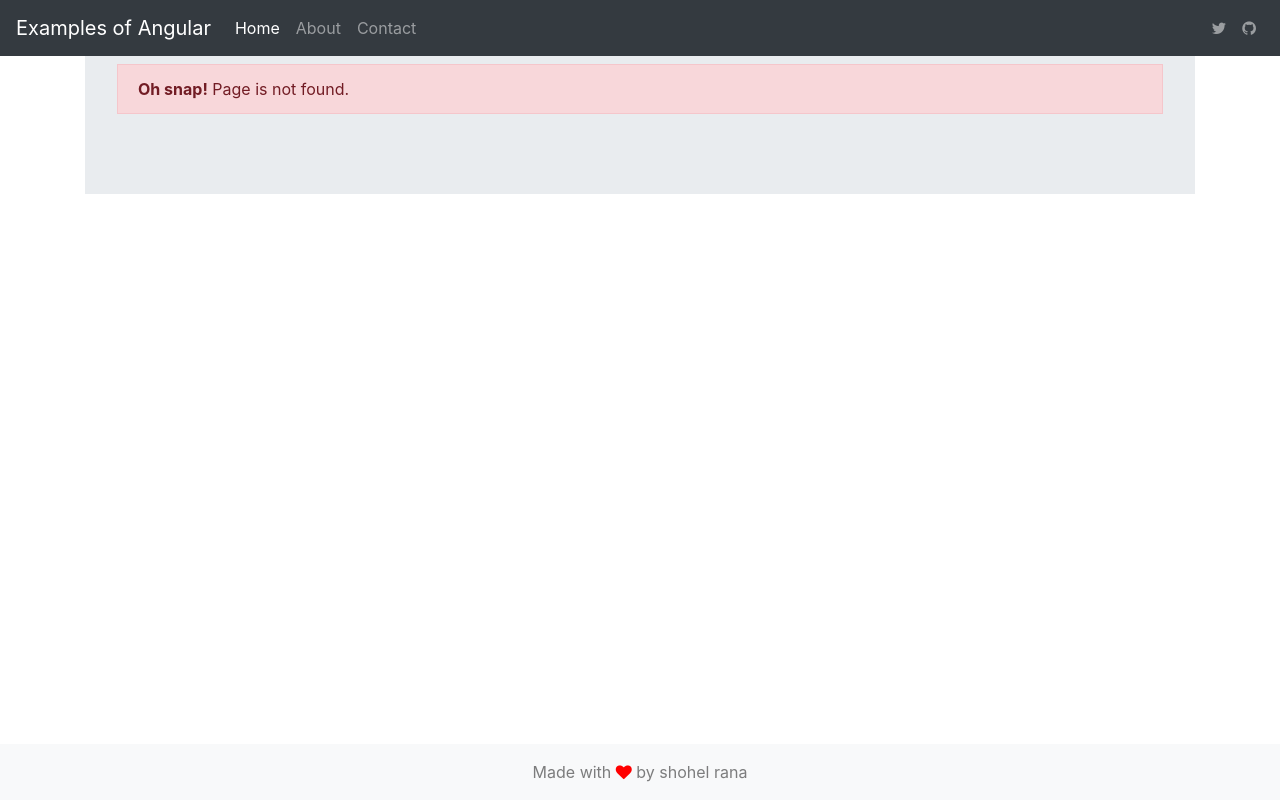
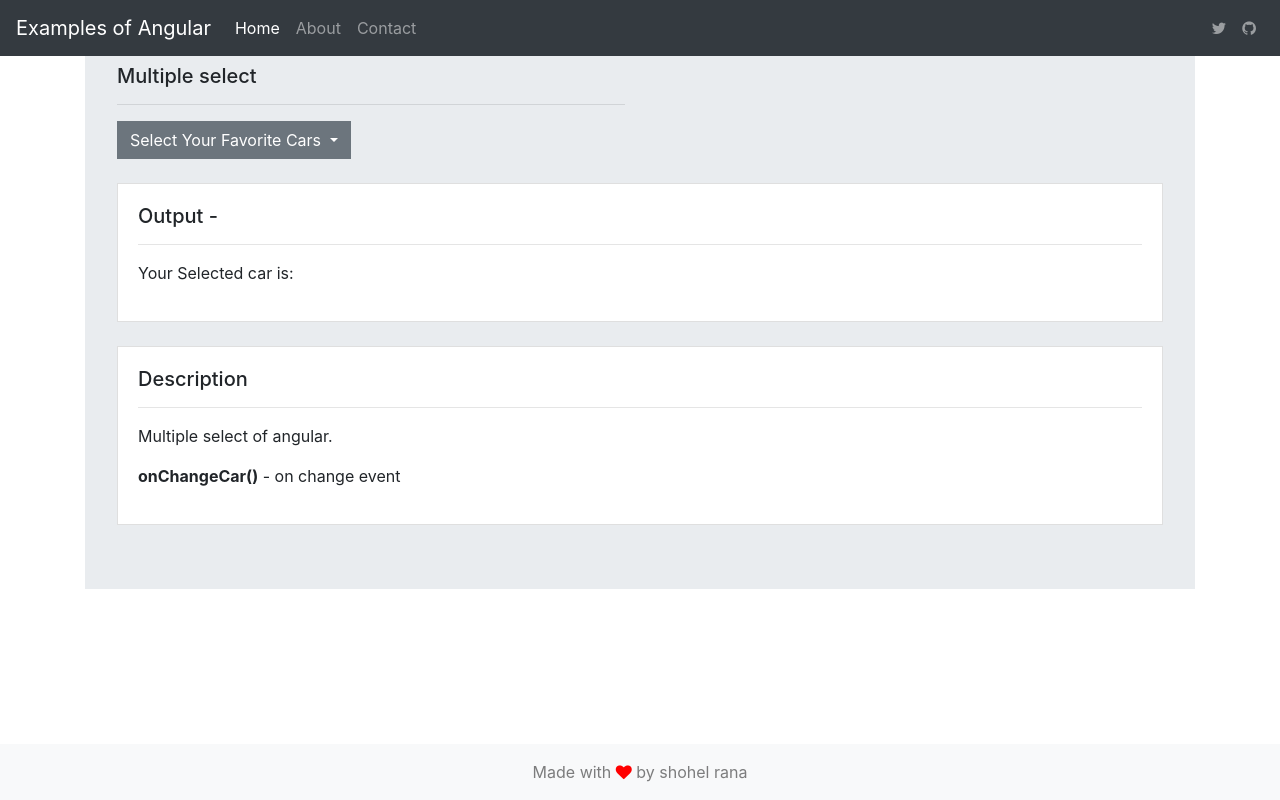
Before and after one commit to mdshohelrana/angular-examples, an Angular app: page /dropdown/multiple-select in a window 1280 px wide. Before the commit this address had no page. Built offline with nearby package versions, Linux system fonts and the light colour scheme.

Commit message:
added multiselect ddl

```diff
--- a/src/app/app-routing.module.ts
+++ b/src/app/app-routing.module.ts
@@ -4,12 +4,14 @@ import { HomeComponent } from './home/home.component';
 import { PageNotFoundComponent } from './page-not-found/page-not-found.component';
 import { SimpleSelectComponent } from './dropdown/simple-select/simple-select.component';
 import { PrerequisiteComponent } from './prerequisite/prerequisite.component';
+import { MultipleSelectComponent } from './dropdown/multiple-select/multiple-select.component';
 
 const routes: Routes = [
   { path: '', redirectTo: '/home', pathMatch: 'full' },
   { path: 'home', component: HomeComponent },
   { path: 'prerequisite', component: PrerequisiteComponent },
   { path: 'dropdown/simple-select', component: SimpleSelectComponent },
+  { path: 'dropdown/multiple-select', component: MultipleSelectComponent },
   { path: 'form', loadChildren: './form-validation/form-validation.module#FormValidationModule' },
   { path: '**', component: PageNotFoundComponent },
 ];
--- a/src/app/app.module.ts
+++ b/src/app/app.module.ts
@@ -11,6 +11,7 @@ import { PageNotFoundComponent } from './page-not-found/page-not-found.component
 import { SimpleSelectComponent } from './dropdown/simple-select/simple-select.component';
 import { FormsModule } from '@angular/forms';
 import { PrerequisiteComponent } from './prerequisite/prerequisite.component';
+import { MultipleSelectComponent } from './dropdown/multiple-select/multiple-select.component';
 
 @NgModule({
   declarations: [
@@ -20,7 +21,8 @@ import { PrerequisiteComponent } from './prerequisite/prerequisite.component';
     HomeComponent,
     PageNotFoundComponent,
     SimpleSelectComponent,
-    PrerequisiteComponent
+    PrerequisiteComponent,
+    MultipleSelectComponent
   ],
   imports: [
     BrowserModule,
--- /dev/null
+++ b/src/app/dropdown/multiple-select/multiple-select.component.html
@@ -0,0 +1,61 @@
+<div class="row">
+  <div class="col-md-6">
+      <h5>Multiple select</h5>
+      <hr/>
+    <form class="mb-4">
+      <fieldset>
+        <!-- <legend>SignUp</legend> -->
+        <div class="dropdown" [class.show]='showDropdown'>
+          <button (click)='showDropdown = !showDropdown' class="btn btn-secondary dropdown-toggle" type="button" id="dropdownMenuButton" data-toggle="dropdown" aria-haspopup="true" aria-expanded="false">
+           Select Your Favorite Cars
+          </button>
+          <div class="dropdown-menu" [class.show]='showDropdown' aria-labelledby="dropdownMenuButton">
+            <div *ngFor='let car of cars' class="custom-control custom-checkbox mb-1 ml-2 pr-3">
+              <input
+              ngModel
+              name="carcheckbox"
+              ngModel
+              #carcheckbox="ngModel"
+              (change)="onChangeCar($event.target.value)"
+              type="checkbox"
+              class="custom-control-input"
+              id="{{ car.id }}"
+              value="{{ car.id }}"
+              required>
+              <label class="custom-control-label" for="{{ car.id }}">{{ car.brand }}</label>
+            </div>
+          </div>
+        </div>
+      </fieldset>
+    </form>
+  </div>
+</div>
+<div class="row">
+  <div class="col-12">
+      <div class="card">
+        <div class="card-body">
+          <h5>Output - </h5>
+          <hr>
+          <p>Your Selected car is:</p>
+          <div class="multiple-select-result">
+              <span *ngFor="let car of cars" class="select-item">
+                <strong *ngIf="car.selected" >{{car.brand}} ,</strong>
+              </span>
+          </div>
+        </div>
+      </div>
+  </div>
+</div>
+<br/>
+<div class="row">
+    <div class="col-12">
+      <div class="card">
+        <div class="card-body">
+          <h5>Description</h5>
+          <hr>
+          <p>Multiple select of angular.</p>
+          <p><strong>onChangeCar()</strong> - on change event</p>
+        </div>
+      </div>
+    </div>
+  </div>
--- /dev/null
+++ b/src/app/dropdown/multiple-select/multiple-select.component.ts
@@ -0,0 +1,45 @@
+import { Component, OnInit } from '@angular/core';
+
+@Component({
+  selector: 'app-multiple-select',
+  templateUrl: './multiple-select.component.html',
+  styleUrls: ['./multiple-select.component.css']
+})
+export class MultipleSelectComponent implements OnInit {
+  showDropdown:false;
+  cars = [
+    {
+      id:0,
+      brand:"BMW",
+      selected:false
+    },
+    {
+      id:1,
+      brand:"Honda",
+      selected:false
+    },
+    {
+      id:2,
+      brand:"Toyota",
+      selected:false
+    },
+    {
+      id:3,
+      brand:"Lamborghini",
+      selected:false
+    },
+  ]
+
+  constructor() { }
+
+  ngOnInit() {
+  }
+  selectObject;
+  // on change
+  onChangeCar(car){
+    this.selectObject = this.cars.find(x => x.id == car);
+    this.selectObject.selected = !this.selectObject.selected;
+  }
+
+
+}
--- a/src/app/dropdown/simple-select/simple-select.component.html
+++ b/src/app/dropdown/simple-select/simple-select.component.html
@@ -32,10 +32,15 @@
   <div class="col-12">
       <div class="card">
         <div class="card-body">
-          <h5>Output - {{ selectedCar }}
+          <h5>Output
           </h5>
           <hr>
-          <p></p>
+          <p *ngIf="selectedCar">Output of <strong>onChangeSingleCar() </strong> is {{ selectedCar }}</p>
+          <p *ngIf="isFocus">Output of <strong>onFocus() </strong>  is {{ selectedCar }}</p>
+          <p *ngIf="isBlur">Output of <strong>onBlur() </strong> is {{ selectedCar }}</p>
+          <p *ngIf="isMouseenter">Output of <strong>onMouseenter() </strong> is {{ selectedCar }}</p>
+          <p *ngIf="isClick">Output of <strong>onClick() </strong> is {{ selectedCar }}</p>
+          <p *ngIf="isDoubleClick">Output of <strong>onDoubleClick() </strong> is {{ selectedCar }}</p>
         </div>
       </div>
   </div>
@@ -47,7 +52,7 @@
         <div class="card-body">
           <h5>Description</h5>
           <hr>
-          <p>This is the very basic Slect of angular.</p>
+          <p>This is the very basic Select of angular.</p>
           <p><strong>onChangeSingleCar()</strong> - Select change event</p>
           <p><strong>onFocus()</strong> - Select focus event</p>
           <p><strong>onBlur()</strong> - Select blur event</p>
--- a/src/app/dropdown/simple-select/simple-select.component.ts
+++ b/src/app/dropdown/simple-select/simple-select.component.ts
@@ -1,5 +1,4 @@
 import { Component, OnInit } from '@angular/core';
-import { stringify } from '@angular/compiler/src/util';
 
 @Component({
   selector: 'app-simple-select',
@@ -38,29 +37,35 @@ export class SimpleSelectComponent implements OnInit {
     this.singleCarSelect = this.cars.find(x => x.id == car).brand;
     this.selectedCar = this.singleCarSelect ;
   }
-
+  isFocus = false;
+  isBlur = false;
+  isMouseenter = false;
+  isClick = false;
+  isDoubleClick = false;
   //on Focus
   onFocus(event){
-
+    return this.selectedCar;
+    this.isFocus=true;
   }
 
   //on Focus
   onBlur(event){
-
+    this.isBlur=true;
   }
 
   //on Mouse Enter
   onMouseenter(event){
-
+    this.isMouseenter=true;
   }
 
   //on Click
   onClick(event){
-
+    this.isClick=true;
   }
 
   //on Double Click
   onDoubleClick(event){
-
+    return this.selectedCar;
+    this.isDoubleClick=true;
   }
 }
--- a/src/app/home/home.component.html
+++ b/src/app/home/home.component.html
@@ -22,7 +22,10 @@
                 <ol>
                     <li><a href="javascript:void(0);" routerLink="/dropdown/simple-select" routerLinkActive="active">
                             Simple
-                        </a></li>
+                    </a></li>
+                    <li><a href="javascript:void(0);" routerLink="/dropdown/multiple-select" routerLinkActive="active">
+                        Multiple
+                    </a></li>
                     <li>Editable</li>
                     <li>Multiselect</li>
                 </ol>
```
Also changed, not shown: src/app/dropdown/multiple-select/multiple-select.component.css (added), 1 other file (tests, documents, lock files or other folders).
